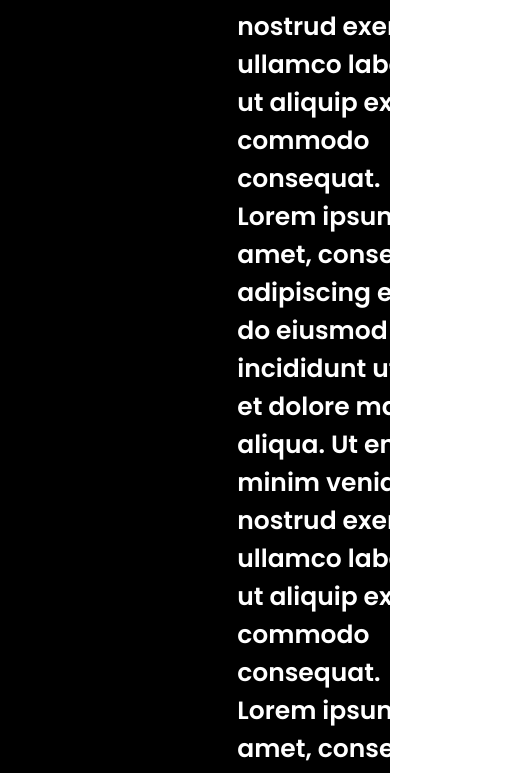
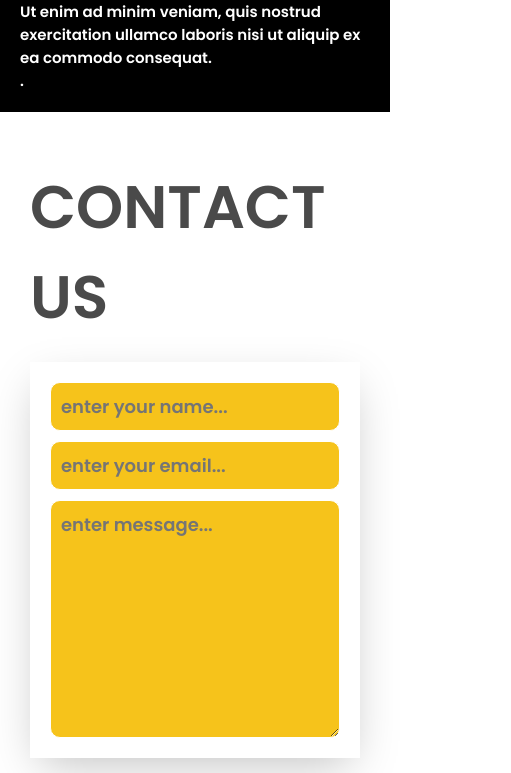
Before and after one commit to Rinshin-Jalal/Sastters, a React (Vite) app: page / in a window 390 px wide. Shown: the part 1166-1939 px from the top of the page, 511 px wide, since content can reach past the window. Built offline with nearby package versions, Linux system fonts and the light colour scheme.

Commit message:
Co-authored-by: Aarul Aggarwal <surbhi-coder-dot@users.noreply.github.com>

```diff
--- a/src/App.jsx
+++ b/src/App.jsx
@@ -14,5 +14,5 @@ function App() {
     </div>
   );
 }
-
+// hello? u there?
 export default App;
--- a/src/components/About.jsx
+++ b/src/components/About.jsx
@@ -1,4 +1,5 @@
 import React from "react";
+import "../index.css";
 
 const About = () => {
   return (
@@ -16,11 +17,7 @@ const About = () => {
           Lorem ipsum dolor sit amet, consectetur adipiscing elit, sed do
           eiusmod tempor incididunt ut labore et dolore magna aliqua. Ut enim ad
           minim veniam, quis nostrud exercitation ullamco laboris nisi ut
-          aliquip ex ea commodo consequat. <br />
-          Lorem ipsum dolor sit amet, consectetur adipiscing elit, sed do
-          eiusmod tempor incididunt ut labore et dolore magna aliqua. Ut enim ad
-          minim veniam, quis nostrud exercitation ullamco laboris nisi ut
-          aliquip ex ea commodo consequat.{" "}
+          aliquip ex ea commodo consequat. <br />.{" "}
         </p>
       </div>
     </section>
--- a/src/components/Contact.jsx
+++ b/src/components/Contact.jsx
@@ -1,4 +1,6 @@
 import React from "react";
+
+// are you thger????????????????yes bro
 
 const Contact = () => {
   return (
--- a/src/components/Hero.jsx
+++ b/src/components/Hero.jsx
@@ -12,8 +12,14 @@ const Hero = () => {
       </div>
       <div className="right">
         <div className="imgs">
-          <img src="/imgs/img-1.png" alt="hero_img1" className="hero-img1" />
-          <img src="/imgs/img-2.png" alt="hero_img2" className="hero-img2" />
+          {/* <img src="/imgs/img-1.png" alt="hero_img1" className="hero-img1" />
+          <img src="/imgs/img-2.png" alt="hero_img2" className="hero-img2" /> */}
+
+          <img
+            src="/imgs/hero-img.png"
+            alt="Advertisement of sastters"
+            className="hero-img"
+          />
         </div>
       </div>
     </section>
--- a/src/index.css
+++ b/src/index.css
@@ -58,7 +58,7 @@ nav .links a:hover {
 }
 
 .hero {
-  width: 80%;
+  width: 90%;
   display: flex;
   justify-content: space-between;
   align-items: center;
@@ -71,15 +71,16 @@ nav .links a:hover {
 }
 
 .hero .left .hero-text {
-  font-size: 115px;
+  font-size: 7rem;
   font-weight: 600;
   font-family: "Poppins", sans-serif;
   text-transform: uppercase;
 }
 
-.hero .left .hero-text span {
-  font-size: 130px;
-  line-height: 100px;
+.hero-text span {
+  font-size: 7rem;
+  line-height: 80px;
+  margin-top: -20px;
 }
 
 .hero .left button {
@@ -97,10 +98,18 @@ nav .links a:hover {
   width: fit-content;
 }
 
-.hero-img1 {
+.about .right {
+  width: 50%;
+  display: flex;
+  flex-direction: column;
+  justify-content: center;
+  align-items: center;
+}
+
+.hero-img {
   position: relative;
   border-radius: 15px;
-  width: 350px;
+  width: 40vw;
   rotate: -15deg;
   left: 100px;
   top: -50px;
@@ -162,7 +171,7 @@ nav .links a:hover {
 }
 
 .about .right h1 {
-  font-size: 80px;
+  font-size: 70px;
   font-weight: 600;
   font-family: "Poppins", sans-serif;
   text-transform: uppercase;
@@ -178,8 +187,31 @@ nav .links a:hover {
   margin-top: 20px;
 }
 
+@media screen and (max-width: 786px) {
+  .about {
+    flex-direction: column;
+    align-items: center;
+    padding: 20px;
+    gap: 10px;
+  }
+  .about img {
+    width: 100%;
+    margin-left: 0;
+  }
+  .about .right,
+  .about .left {
+    width: 100%;
+    margin-top: 20px;
+  }
+  .about .right h1 {
+    font-size: 40px;
+  }
+  .about .right p {
+    font-size: 15px;
+  }
+}
+
 .contact {
-  margin-top: 50px;
   padding: 30px 0;
   display: flex;
   justify-content: space-between;
@@ -191,8 +223,16 @@ nav .links a:hover {
   padding: 30px;
 }
 
+.contact h1 {
+  font-size: 60px;
+  font-weight: 600;
+  font-family: "Poppins", sans-serif;
+  text-transform: uppercase;
+  color: var(--grey);
+  margin-top: 20px;
+}
+
 .contact form {
-  margin-top: 30px;
   font-size: 25px;
   display: flex;
   flex-direction: column;
@@ -211,7 +251,7 @@ nav .links a:hover {
   font-size: 20px;
   font-weight: 600;
   font-family: "Poppins", sans-serif;
-  color: var(--grey);
+  color: rgb(214, 214, 214);
   background-color: var(--yellow);
 }
 .contact img {
@@ -219,3 +259,34 @@ nav .links a:hover {
   width: 55vw;
   margin-right: -7vw;
 }
+
+@media screen and (max-width: 786px) {
+  .contact {
+    flex-direction: column;
+    align-items: center;
+    padding: 10px;
+    gap: 10px;
+  }
+
+  .contact .left {
+    width: 100%;
+    padding: 20px;
+  }
+
+  .contact form {
+    margin-top: 20px;
+    font-size: 15px;
+    gap: 10px;
+    padding: 20px;
+  }
+  .contact form input,
+  .contact form textarea {
+    padding: 10px;
+    font-size: 18px;
+  }
+
+  .contact img {
+    width: 100%;
+    margin-right: 0;
+  }
+}
```
Also changed, not shown: public/imgs/hero-img.png (added).
